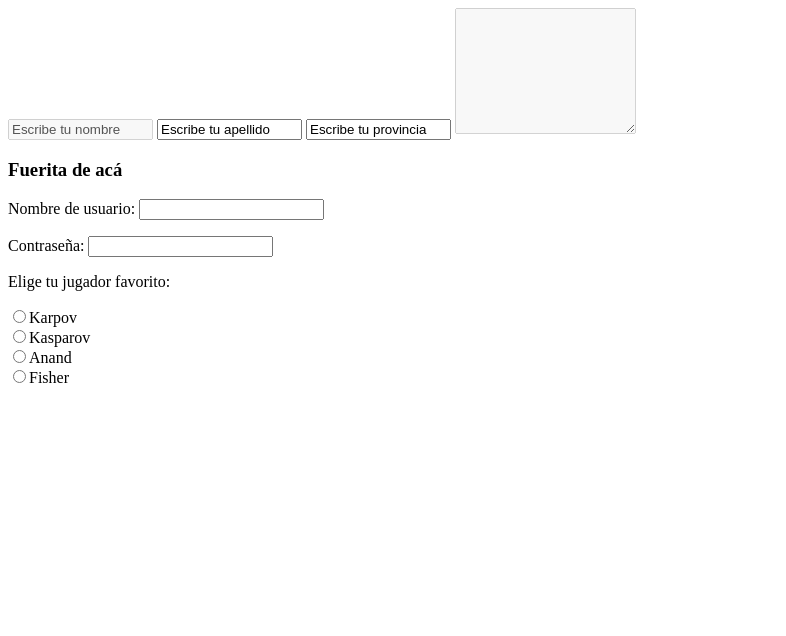
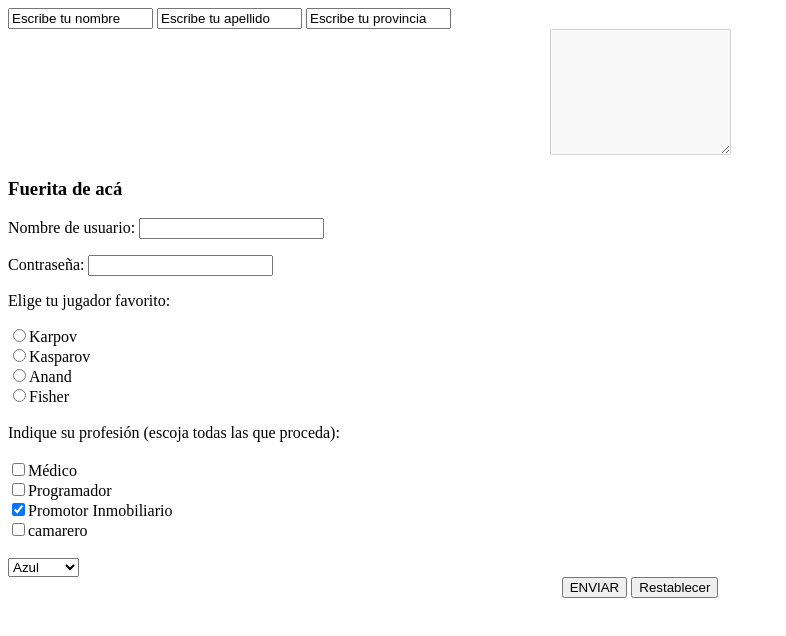
Before and after one commit to GeotakuX/Aplicaciones-Web-Geo, a plain HTML site: page tema1/Ejercicios/007-form.html in a window 1280 px wide. Shown: the whole page, without its empty margins (0-786 px from the left). Drawn offline with Linux system fonts and the light colour scheme.

Commit message:
+formularios
He añadido nuevas cosas sobre los formularios, como los option,checkbox y el reset, a parte de otros "meta"

```diff
--- a/tema1/Ejercicios/007-form.html
+++ b/tema1/Ejercicios/007-form.html
@@ -1,7 +1,13 @@
 <!DOCTYPE html>
-<html lang="en" dir="ltr">
+<html lang="es" dir="ltr">
   <head>
     <meta charset="utf-8">
+    <meta name="author" content="GeotakuX">
+    <meta name="generator" content="Atom">
+    <meta name="robots" content="all">
+    <meta name="revisited" content="1day">
+    <meta name="description" content="curso de html para smr">
+    <meta name="keywords" content="html,curso,programacion">
     <title>Ejemplos de formularios con HTML</title>
   </head>
   <body>
@@ -9,13 +15,14 @@
       name="form-basic"
       method="post"
     >
-      <input type="text" name="nombre" value="Escribe tu nombre" size="15" maxlength="15" disabled>
+      <input type="text" name="nombre" value="Escribe tu nombre" size="15" maxlength="15">
       <input type="text" name="Apellidos" value="Escribe tu apellido" size="15" maxlength="15">
-      <input type="text" name="Provincia" value="Escribe tu provincia"size="15" maxlength="15">
+      <input type="text" name="Provincia" value="Escribe tu provincia"size="15" maxlength="15"><br>
+      <center>
       <textarea name="aficiones" rows="8" cols="20" disabled></textarea>
+    </center>
 
 
-    </form>
 
 
     <!-- Formulario para login -->
@@ -29,7 +36,7 @@
         Contraseña:
       <input type="password" name="userpass" value="">
       </p>
-    </form>
+
 
     <form class=""  method="post">
       <p>Elige tu jugador favorito:</p>
@@ -37,6 +44,26 @@
       <input type="radio" name="" value="Kasparov">Kasparov <br>
       <input type="radio" name="" value="Anand">Anand <br>
       <input type="radio" name="" value="Fisher">Fisher <br>
-    </form>
+<br>
+    Indique su profesión (escoja todas las que proceda):
+<br><br>
+      <input type="checkbox" name="medico">Médico <br>
+      <input type="checkbox" name="programador">Programador <br>
+      <input type="checkbox" name="promotor_inmobiliario" checked>Promotor Inmobiliario <br>
+      <input type="checkbox" name="camarero">camarero
+
+<br><br>
+    <select name="color">
+      <option>Rojo</option>
+      <option>Verde</option>
+      <option selected>Azul</option>
+      <option>Amarillo</option>
+    </select>
+    <center>
+
+        <input type="submit" value="ENVIAR">
+        <input type="reset" value="Restablecer">
+      </form>
+    </center>
   </body>
 </html>
```
